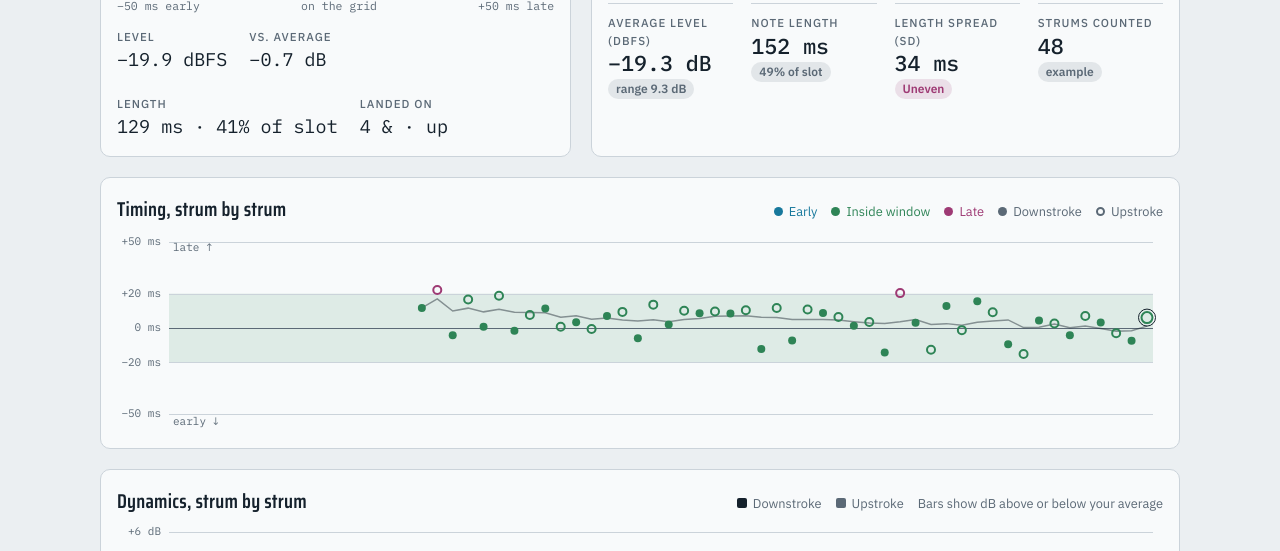
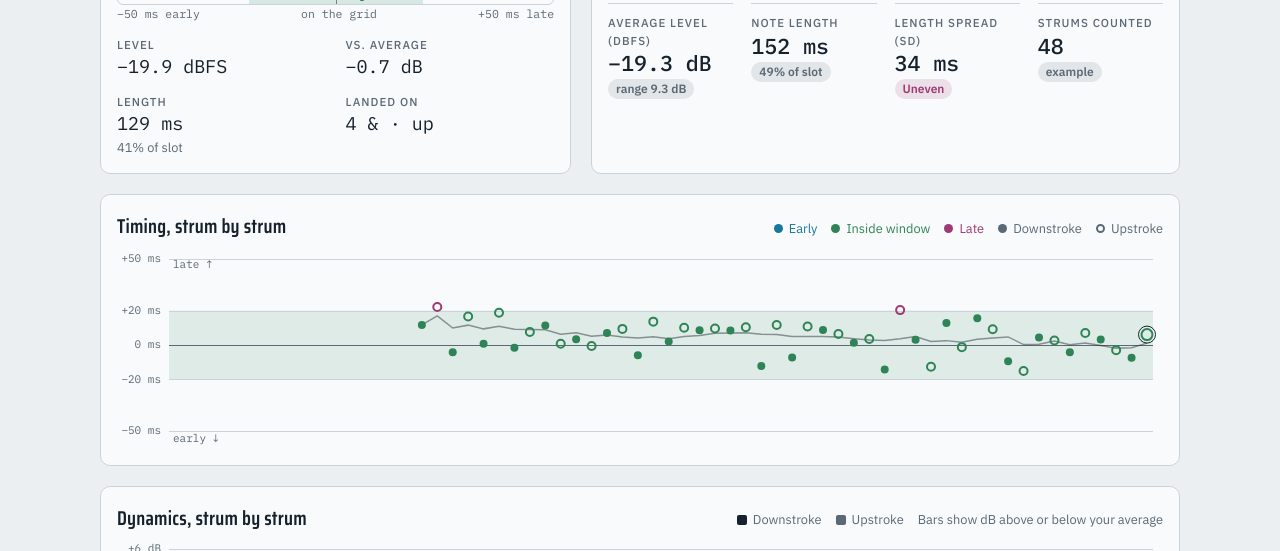
Before and after one commit to paulpjryan/paulpjryan.github.io, a plain HTML site: page index.html in a window 1280 px wide. Shown: the part 549-1100 px from the top of the page. Drawn offline with Linux system fonts and the light colour scheme.

Commit message:
Keep the last-strum readout from shifting between strums
Lay the readout out on a fixed grid and split note length onto two
fixed lines so changing values no longer reflow the box.

```diff
--- a/index.html
+++ b/index.html
@@ -89,9 +89,12 @@ button{cursor:pointer}
 .needle .tick{position:absolute;top:8px;bottom:8px;width:2px;margin-left:-1px;background:var(--muted);opacity:.35;border-radius:1px}
 .needle .tick.last{top:3px;bottom:3px;width:4px;margin-left:-2px;opacity:1}
 .needle-scale{display:flex;justify-content:space-between;font-size:.72rem;color:var(--muted)}
-.lastvol{display:flex;gap:22px;flex-wrap:wrap}
-.lastvol div{display:flex;flex-direction:column}
-.lastvol .num{font-size:1.15rem}
+.lastvol{display:grid;grid-template-columns:repeat(2,minmax(0,1fr));gap:12px 20px}
+.lastvol div{display:flex;flex-direction:column;min-width:0}
+.lastvol .num{font-size:1.15rem;white-space:nowrap;overflow:hidden;text-overflow:ellipsis}
+.lastvol .sub{font-size:.8rem;color:var(--muted);white-space:nowrap;overflow:hidden;text-overflow:ellipsis;min-height:1.5em}
+.big{flex-wrap:nowrap!important;min-height:4.6rem}
+.big .w{white-space:nowrap}
 .stats{display:grid;grid-template-columns:repeat(4,minmax(0,1fr));gap:18px 18px;align-content:start}
 @media (max-width:1040px) and (min-width:821px){ .stats{grid-template-columns:repeat(2,minmax(0,1fr))} }
 @media (max-width:620px){ .stats{grid-template-columns:repeat(2,minmax(0,1fr))} }
@@ -235,7 +238,7 @@ td:first-child{font-family:var(--f-body)}
     <div class="lastvol">
       <div><span class="label">Level</span><span class="num" id="lastDb">−18.2 dBFS</span></div>
       <div><span class="label">vs. average</span><span class="num" id="lastRel">+0.6 dB</span></div>
-      <div><span class="label">Length</span><span class="num" id="lastLen">—</span></div>
+      <div><span class="label">Length</span><span class="num" id="lastLen">—</span><span class="sub" id="lastLenSub"></span></div>
       <div><span class="label">Landed on</span><span class="num" id="lastPos">2 &amp;</span></div>
     </div>
   </div>
@@ -630,10 +633,8 @@ function posName(h){
 // share of its slot a strum sounded (0–100); a strum that rang until the next one counts as 100
 function ringPct(h){ if (isNaN(h.lenMs)) return NaN; return h.cut ? 100 : Math.min(100, h.lenMs/h.slotMs*100); }
 const measured = arr => arr.filter(h => !isNaN(h.lenMs));
-function lenText(h){
-  if (!h || isNaN(h.lenMs)) return '—';
-  return h.cut ? `${Math.round(h.lenMs)} ms · rang through` : `${Math.round(h.lenMs)} ms · ${Math.round(ringPct(h))}% of slot`;
-}
+function lenText(h){ return (!h || isNaN(h.lenMs)) ? '—' : Math.round(h.lenMs) + ' ms'; }
+function lenSub(h){ if (!h || isNaN(h.lenMs)) return 'measuring…'; return h.cut ? 'rang into next strum' : Math.round(ringPct(h)) + '% of slot'; }
 function setChip(el, text, cls){ el.textContent = text; el.className = 'chip ' + cls; }
 
 function render(){
@@ -693,11 +694,11 @@ function render(){
     $('lastWord').className = 'w ' + $('lastOff').className.slice(2);
     $('lastDb').textContent = fmt(last.db) + ' dBFS';
     $('lastRel').textContent = isNaN(vAvg) ? '—' : fmtS(last.db - vAvg) + ' dB';
-    $('lastLen').textContent = lenText(last);
+    $('lastLen').textContent = lenText(last); $('lastLenSub').textContent = lenSub(last);
     $('lastPos').textContent = posName(last) + (last.grid>1 ? (last.down?' · down':' · up') : '');
   } else {
     $('lastOff').textContent = '—'; $('lastOff').className='v'; $('lastWord').textContent = 'waiting for a strum'; $('lastWord').className='w c-muted';
-    $('lastDb').textContent = '—'; $('lastRel').textContent = '—'; $('lastPos').textContent = '—'; $('lastLen').textContent = '—';
+    $('lastDb').textContent = '—'; $('lastRel').textContent = '—'; $('lastPos').textContent = '—'; $('lastLen').textContent = '—'; $('lastLenSub').textContent = '';
   }
   drawNeedle();
   drawTiming(); drawVolume(); drawLength(); renderStrokes(w); renderBeats(w);
```
